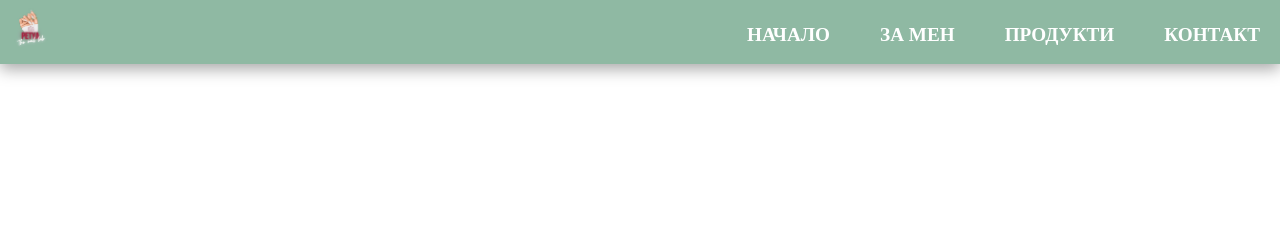
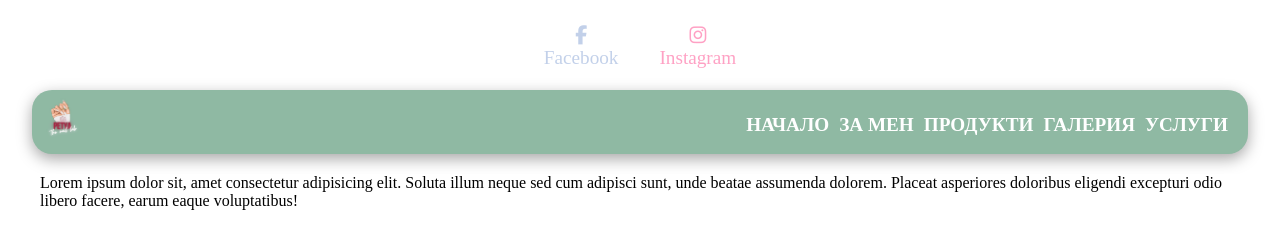
Before and after one commit to Zeus097/The-Nail-Lab, a plain HTML site: page homePage/homePage.html in a window 1280 px wide. Drawn offline with Linux system fonts and the light colour scheme.

Commit message:
Added font awesome icons and linked facebook and instagram profils

```diff
--- a/homePage/homePage.css
+++ b/homePage/homePage.css
@@ -10,6 +10,58 @@ a {
 
 header {
     display: flex;
+    gap: 20px;
+    flex-direction: column;
+    text-align: center;
+    align-items: center;
+    padding: 20px 0px;
+    background-color: rgb(255, 255, 255);
+}
+
+header .social-media-links {
+    display: flex;
+    gap: 20px;
+    font-size: 1.2rem;
+    font-weight: 400;
+}
+
+.social-media-links a {
+    opacity: 0.4;
+}
+
+.mainMenu a:hover {
+    color:#fe166b77;
+}
+
+.instagram {
+    margin-top: 5px;
+    color:#fe166d
+}
+
+.instagram:hover {
+    opacity: 1;
+}
+
+.facebook {
+    margin-top: 5px;
+    color: #698cca;
+}
+
+.facebook:hover {
+    opacity: 1;
+}
+
+.separator {
+    background-color: #ffffff;
+    height: 50px;
+    width: 1px;
+}
+
+header .nav-menu {
+    margin: auto;
+    border-radius: 20px;
+    display: flex;
+    width: 95%;
     justify-content: space-between;
     background: #8fb9a3;
     color: #FFF;
@@ -20,23 +72,39 @@ header {
 
 .logo img {
     height: 55px;
+    border-radius: 20px;
 }
 
-nav ul {
+.nav-menu nav ul {
     display: flex;
-    gap: 50px;
+    gap: 10px;
     margin-right: 20px;
 }
 
-nav ul li {
+.nav-menu nav ul li {
     list-style: none;
     font-size: 1.2rem;
     font-weight: 700;
 }
 
+main {
+    display: flex;
+    flex-direction: column;
+    align-items: center;
+    margin: 0px auto;
+    width: 100%;
+    max-width: 1200px;
+    background-color: #ffffff;
+    position: relative;
+}
+
+
+
+
+
 @media screen and (max-width: 800px) {
 
-    header {
+    header .nav-menu {
         display: flex;
         flex-direction: column;
         justify-content: center;
@@ -47,19 +115,22 @@ nav ul li {
         box-shadow: rgba(0, 0, 0, 0.35) 0px 5px 15px;
     }
 
-    nav ul {
+    .nav-menu nav ul {
         display: flex;
         flex-direction: column;
         gap: 10px;
         align-items: center;
     }
 
-    nav ul li {
+    .nav-menu nav ul li {
         display: flex;
-
         list-style: none;
         font-size: 1.2rem;
         font-weight: 700;
     }
 
+    .nav-menu .logo img {
+        height: 75px;
+        border-radius: 20px;
+    }
 }
--- a/homePage/homePage.html
+++ b/homePage/homePage.html
@@ -5,25 +5,45 @@
     <meta name="viewport" content="width=device-width, initial-scale=1.0">
     <title>The Nail Lab</title>
     <link rel="stylesheet" href="homePage.css">
+    <script src="https://kit.fontawesome.com/305e1f6e92.js" crossorigin="anonymous"></script>
 </head>
 <body>
 
+
     <header>
+
+        <div class="social-media-links">
+            <a class="facebook" href="https://www.facebook.com/petiinka.georgiiewa" target="_blank"><i class="fa fa-facebook" aria-hidden="true"></i><p>Facebook</p></a>
+            <div class="separator"></div>
+            <a class="instagram" href="https://www.instagram.com/p.georgievaa/" target="_blank"><i class="fa fa-instagram" aria-hidden="true"></i><p>Instagram</p></a>
+        </div>
+
+        <div class="nav-menu">
+
             <div class="logo">
                 <img src="images/nails01.JPG" alt="Nails">
             </div>
             <nav>
                 <ul class="mainMenu">
-                <li><a href="#">НАЧАЛО</a></li>
+                    <li><a href="homePage.html">НАЧАЛО</a></li>
                     <li><a href="#">ЗА МЕН</a></li>
                     <li><a href="#">ПРОДУКТИ</a></li>
-                <li><a href="#">КОНТАКТ</a></li>
+                    <li><a href="#">ГАЛЕРИЯ</a></li>
+                    <li><a href="#">УСЛУГИ</a></li>
                 </ul>
             </nav>
 
+        </div>
+
     </header>
 
-    <main></main>
+    <main>
+        <p>Lorem ipsum dolor sit, amet consectetur adipisicing elit. Soluta illum neque sed cum adipisci sunt, unde beatae assumenda dolorem. Placeat asperiores doloribus eligendi excepturi odio libero facere, earum eaque voluptatibus!</p>
+    </main>
+
+    <footer>
+
+    </footer>
 
 </body>
 </html>
```
Lines whose indentation alone changed are shown as unchanged.
